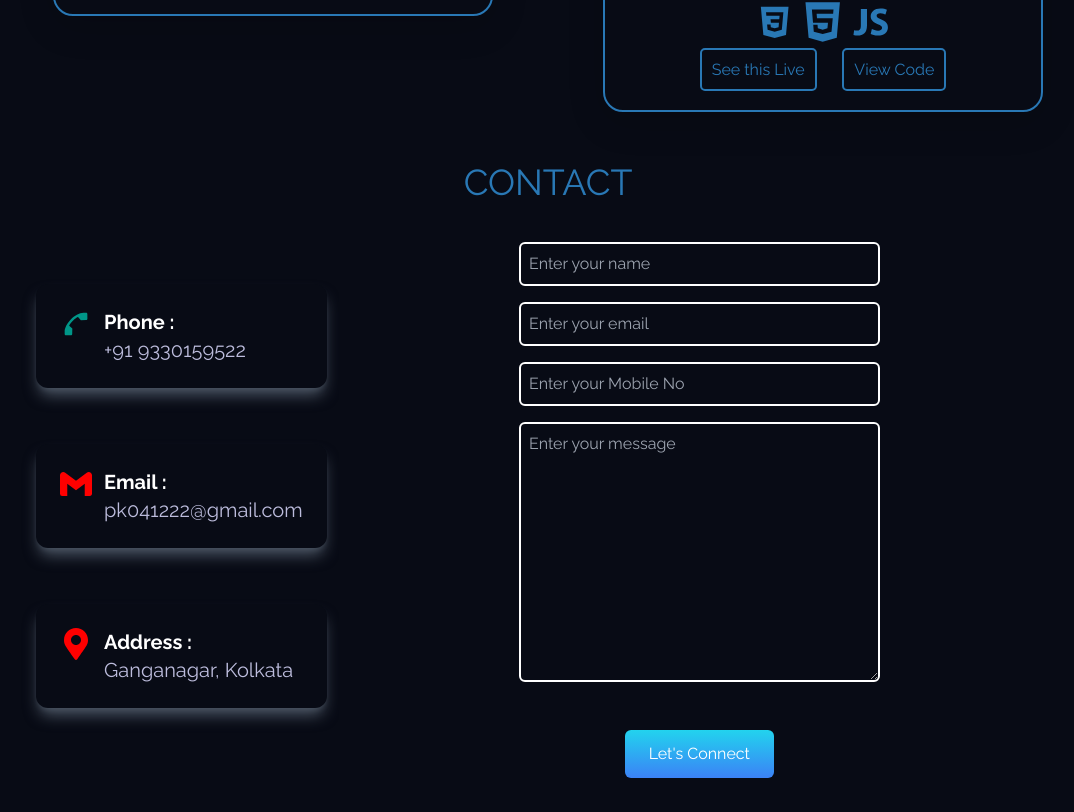
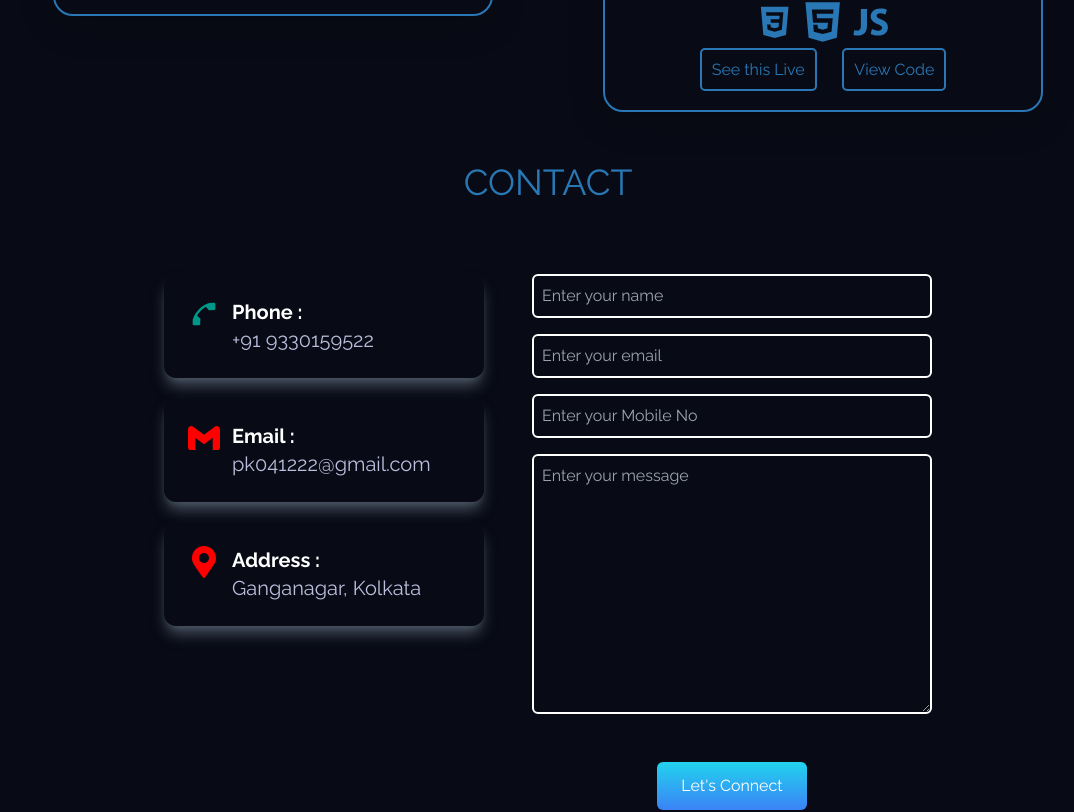
Before and after one commit to prabhatpoddar/prabhatpoddar.github.io, a React (Create React App) app: page / in a window 1280 px wide. Shown: the part 5240-6052 px from the top of the page, without its empty margins (92-1166 px from the left). Built offline with nearby package versions, Linux system fonts and the light colour scheme.

Commit message:
Refactor Contact component layout and styling; implement responsive design for contact grid and form, and enhance class name consistency.

```diff
--- a/src/Components/Contact/Contact.css
+++ b/src/Components/Contact/Contact.css
@@ -1,6 +1,62 @@
-.input{
-    border: 2px solid white;
+.input {
+  border: 2px solid white;
 }
-.inputDark{
-    border: 2px solid black;
+.inputDark {
+  border: 2px solid black;
 }
+
+/* Contact section layout – centered two columns */
+.contact-grid {
+  display: flex;
+  flex-direction: column;
+  align-items: center;
+  gap: 2.5rem;
+}
+
+@media (min-width: 768px) {
+  .contact-grid {
+    flex-direction: row;
+    align-items: flex-start;
+    justify-content: center;
+    gap: 3rem;
+    max-width: 900px;
+    margin-left: auto;
+    margin-right: auto;
+  }
+}
+
+.contact-info {
+  display: flex;
+  flex-direction: column;
+  gap: 1.25rem;
+  flex-shrink: 0;
+}
+
+@media (min-width: 768px) {
+  .contact-info {
+    width: 320px;
+  }
+}
+
+.contact-card {
+  width: 100%;
+  min-width: 0;
+}
+
+.contact-form-wrapper {
+  width: 100%;
+  display: flex;
+  justify-content: center;
+}
+
+@media (min-width: 768px) {
+  .contact-form-wrapper {
+    flex: 1;
+    min-width: 0;
+    max-width: 400px;
+  }
+}
+
+.contact-form {
+  width: 100%;
+}
--- a/src/Components/Contact/Contact.jsx
+++ b/src/Components/Contact/Contact.jsx
@@ -19,16 +19,14 @@ const Contact = () => {
     <>
       <div
         name="contact us"
-        className="w-full   text-white"
+        className="w-full text-white"
       >
-        <div className="max-w-screen-lg mx-auto" >
-
-          <p className="py-6 text-4xl text-center section__title different ">Contact</p>
-        </div>
-        <div className="max-w-screen-lg flex flex-col mx-auto mt-16 mb-16 md:m-auto md:flex-row gap-x-3 justify-center items-center">
-          {/* Left side */}
-          <div className='flex flex-col justify-center gap-y-14 mt-0 md:-mt-20'>
-            <div className='w-full flex gap-3 p-6 rounded-xl shadow-lg shadow-gray-600  ' >
+        <div className="max-w-4xl mx-auto px-4">
+          <p className="py-6 text-4xl text-center section__title different">Contact</p>
+          <div className="contact-grid mt-12 mb-16">
+            {/* Left side */}
+            <div className="contact-info">
+            <div className='contact-card flex gap-3 p-6 rounded-xl shadow-lg shadow-gray-600' >
               <div>
                 <FcPhone className="hover:animate-bounce" size="32px" />
               </div>
@@ -46,7 +44,7 @@ const Contact = () => {
                 </a></h1>
               </div>
             </div>
-            <div className='w-full flex gap-3 p-6 rounded-xl shadow-lg shadow-gray-600'  >
+            <div className='contact-card flex gap-3 p-6 rounded-xl shadow-lg shadow-gray-600' >
               <div>
                 <SiGmail className="hover:animate-bounce" size="32px" color="red" />
               </div>
@@ -63,7 +61,7 @@ const Contact = () => {
                 </a></h1>
               </div>
             </div>
-            <div className='w-full flex gap-3 p-6 rounded-xl  shadow-lg shadow-gray-600'  >
+            <div className='contact-card flex gap-3 p-6 rounded-xl shadow-lg shadow-gray-600' >
               <div>
                 <a href="https://www.google.com/maps/place/Ganganagar,+Doharia+Shailesh+Nagar,+Chandigarh,+Madhyamgram,+Kolkata,+West+Bengal+700132/@22.6777221,88.4535752,15.44z/data=!4m5!3m4!1s0x39f89f131ef801dd:0xb888c99cae24e8b9!8m2!3d22.6754637!4d88.4591673" target="_blank" >
                   <FaMapMarkerAlt className="hover:animate-bounce" size="32px" color="red" />
@@ -79,13 +77,13 @@ const Contact = () => {
             </div>
           </div>
 
-          {/* Right side  */}
-
-          <div className="w-full flex justify-center mt-8 md:m-auto lg:-mt-5"  >
+          {/* Right side */}
+          <div className="contact-form-wrapper">
             <form
-              action="https://getform.io/f/5ed0fbc4-9d5b-40e5-8e56-c74357705252" method="POST" encType="multipart/form-data"
-
-              className=" flex flex-col w-full md:w-1/2"
+              action="https://getform.io/f/5ed0fbc4-9d5b-40e5-8e56-c74357705252"
+              method="POST"
+              encType="multipart/form-data"
+              className="contact-form flex flex-col w-full"
             >
               <input
                 type="text"
@@ -129,6 +127,7 @@ const Contact = () => {
               </button>
             </form>
           </div>
+          </div>
         </div>
       </div>
     </>
```
